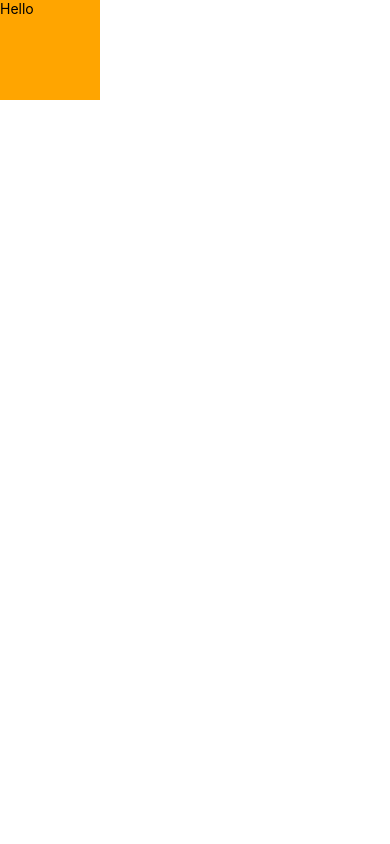
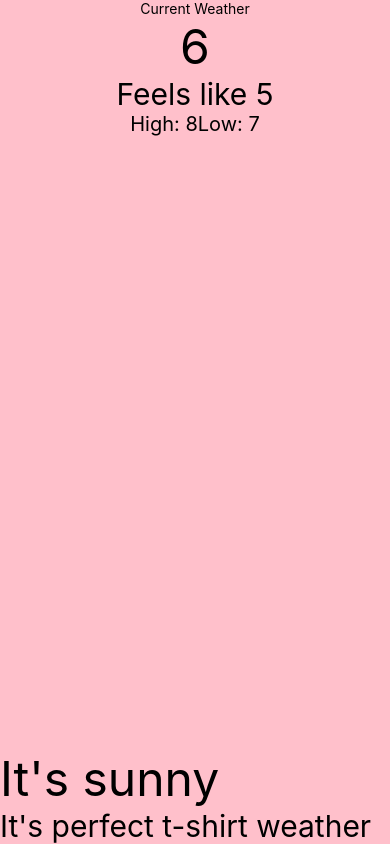
Before and after one commit to kushal-kamra/weather-react-native, a React Native app: screen / in a window 390 px wide. Built offline with nearby package versions, Linux system fonts and the light colour scheme.

Commit message:
Added basic components with flex and styles

```diff
--- a/App.js
+++ b/App.js
@@ -1,27 +1,60 @@
-import { StatusBar } from "expo-status-bar";
-import { StyleSheet, Text, View } from "react-native";
+import React from "react";
+import { View, Text, SafeAreaView, StyleSheet } from "react-native";
 
-export default function App() {
-  const message = "Hello";
-
+const App = () => {
   return (
-    <View
-      style={{
-        height: 100,
-        width: 100,
-        backgroundColor: "orange",
-      }}
-    >
-      <Text>{message}</Text>
-    </View>
+    <SafeAreaView style={styles.wrapper}>
+      <View style={styles.container}>
+        <Text>Current Weather</Text>
+        <Text style={styles.temp}>6</Text>
+        <Text style={styles.feels}>Feels like 5</Text>
+        <View style={styles.highLowWrapper}>
+          <Text style={styles.highLow}>High: 8</Text>
+          <Text style={styles.highLow}>Low: 7</Text>
+        </View>
+      </View>
+      <View style={styles.bodyWrapper}>
+        <Text style={styles.description}>It's sunny</Text>
+        <Text style={styles.message}>It's perfect t-shirt weather</Text>
+      </View>
+    </SafeAreaView>
   );
-}
+};
 
 const styles = StyleSheet.create({
+  wrapper: {
+    flex: 1,
+    backgroundColor: "pink",
+  },
   container: {
     flex: 1,
-    backgroundColor: "#fff",
     alignItems: "center",
-    justifyContent: "center",
+  },
+  temp: {
+    color: "black",
+    fontSize: 48,
+  },
+  feels: {
+    fontSize: 30,
+    color: "black",
+  },
+  highLow: {
+    volor: "black",
+    fontSize: 20,
+  },
+  highLowWrapper: {
+    flexDirection: "row",
+  },
+  bodyWrapper: {
+    justifyContent: "flex-end",
+    alignItems: "flex-start",
+  },
+  description: {
+    fontSize: 48,
+  },
+  message: {
+    fontSize: 30,
   },
 });
+
+export default App;
```
